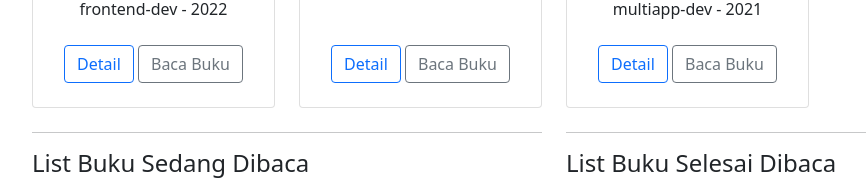
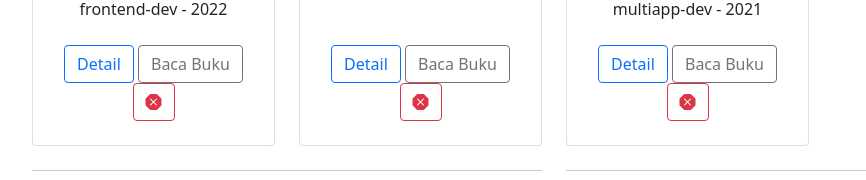
Before and after one commit to sanggatika/project-submisiion-bookshelf-front-end-pemula, a plain HTML site: page index.html in a window 1280 px wide. Shown: the part 896-1076 px from the top of the page, without its empty margins (86-952 px from the left). Drawn offline with nearby package versions, Linux system fonts and the light colour scheme.

Commit message:
remove data buku

```diff
--- a/js/scripts.js
+++ b/js/scripts.js
@@ -50,7 +50,7 @@ function listBuku()
         {
             var tmpAssetIMG = assetImageBuku(dataFilterBuku[i].kategori_buku);
 
-            div.innerHTML = '<div class="col-6 col-md-3 mb-2"><div class="card h-100"><!-- Product image--><img class="card-img-top" src="'+tmpAssetIMG+'" alt="logo-buku" /><!-- Product details--><div class="card-body p-4"><div class="text-center"><!-- Product name--><h5 class="fw-bolder">'+dataFilterBuku[i].judul_buku+'</h5><!-- Product price-->'+dataFilterBuku[i].kategori_buku+' - '+dataFilterBuku[i].tahun_buku+'</div></div><!-- Product actions--><div class="card-footer p-4 pt-0 border-top-0 bg-transparent"><div class="text-center"><button type="button" class="btn btn-outline-primary">Detail</button> <button type="button" class="btn btn-outline-secondary" onclick="changeStatusBuku(\'' + dataFilterBuku[i].judul_buku + '\',\'' + '1' + '\')">Baca Buku</button></div></div></div></div>';
+            div.innerHTML = '<div class="col-6 col-md-3 mb-2"><div class="card h-100"><!-- Product image--><img class="card-img-top" src="'+tmpAssetIMG+'" alt="logo-buku" /><!-- Product details--><div class="card-body p-4"><div class="text-center"><!-- Product name--><h5 class="fw-bolder">'+dataFilterBuku[i].judul_buku+'</h5><!-- Product price-->'+dataFilterBuku[i].kategori_buku+' - '+dataFilterBuku[i].tahun_buku+'</div></div><!-- Product actions--><div class="card-footer p-4 pt-0 border-top-0 bg-transparent"><div class="text-center"><button type="button" class="btn btn-outline-primary">Detail</button> <button type="button" class="btn btn-outline-secondary" onclick="changeStatusBuku(\'' + dataFilterBuku[i].judul_buku + '\',\'' + '1' + '\')">Baca Buku</button> <button type="button" class="btn btn-outline-danger" onclick="removeListBuku(\'' + dataFilterBuku[i].judul_buku + '\')"><i class="bi-x-octagon-fill"></i></button></div></div></div></div>';
 
             document.getElementById('dataListBuku').appendChild(div.children[0]);
         }
@@ -108,6 +108,11 @@ function changeStatusBuku (judul_buku, status) {
          break; //Stop this loop, we found it!
       }
     }
+    loadDataHTML();
+}
+
+function removeListBuku (judul_buku) {
+    databuku.splice(databuku.findIndex(item => item.judul_buku == judul_buku), 1);
     loadDataHTML();
 }
 
```
Also changed, not shown: index.html (+2 -0 lines).
